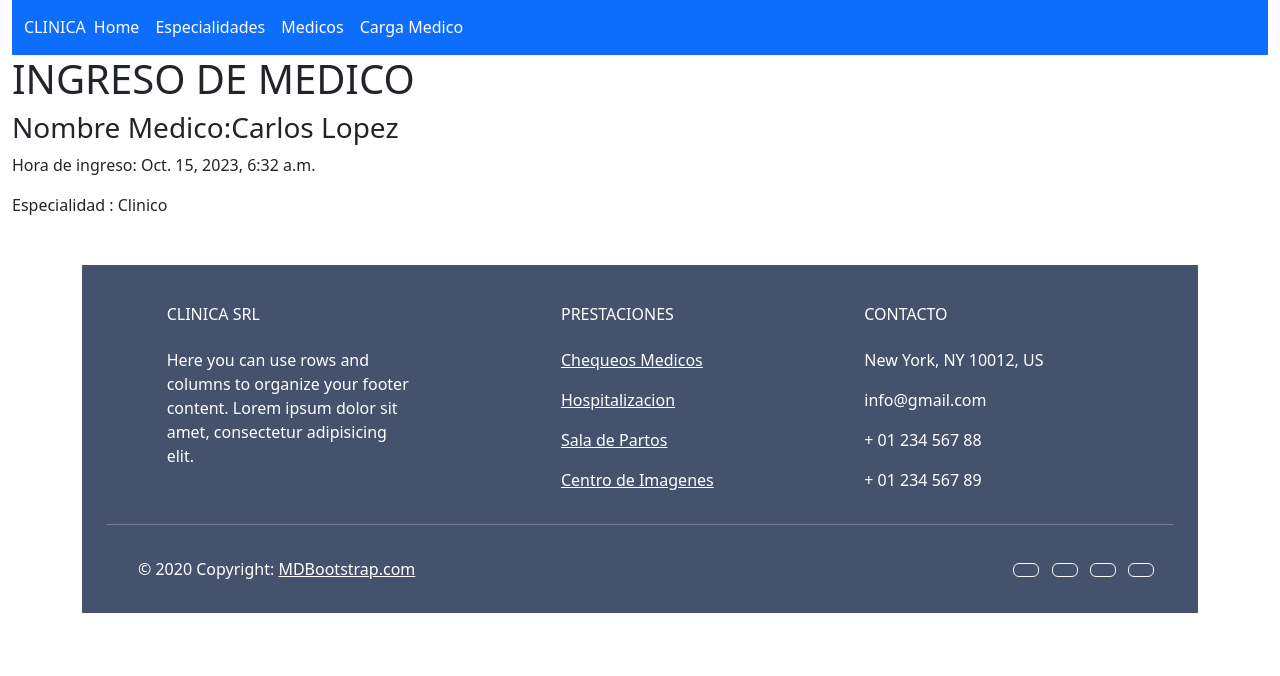
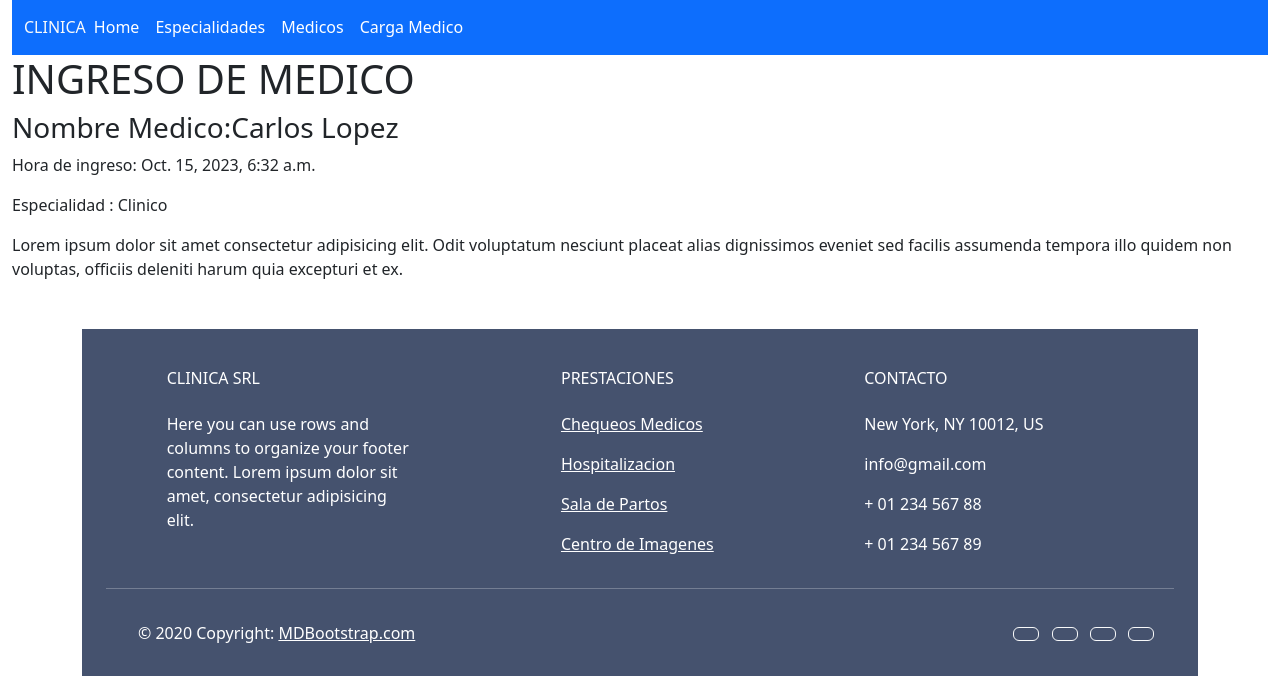
Before and after one commit to LeonardoNah/PracticaGitClinica, a Django app: page /clinica/carga/ in a window 1280 px wide. Shown: the part 52-728 px from the top of the page. Run offline with Django 4.2, Linux system fonts and the light colour scheme.

Commit message:
agrego un parrafo

```diff
--- a/core/templates/core/carga_medico.html
+++ b/core/templates/core/carga_medico.html
@@ -15,4 +15,6 @@
     <p>Hora de ingreso: {{hora}}</p>
     <p>Especialidad : {{especialidad}}</p>
 
+    <p>Lorem ipsum dolor sit amet consectetur adipisicing elit. Odit voluptatum nesciunt placeat alias dignissimos eveniet sed facilis assumenda tempora illo quidem non voluptas, officiis deleniti harum quia excepturi et ex.</p>
+
 {%  endblock %}
```
